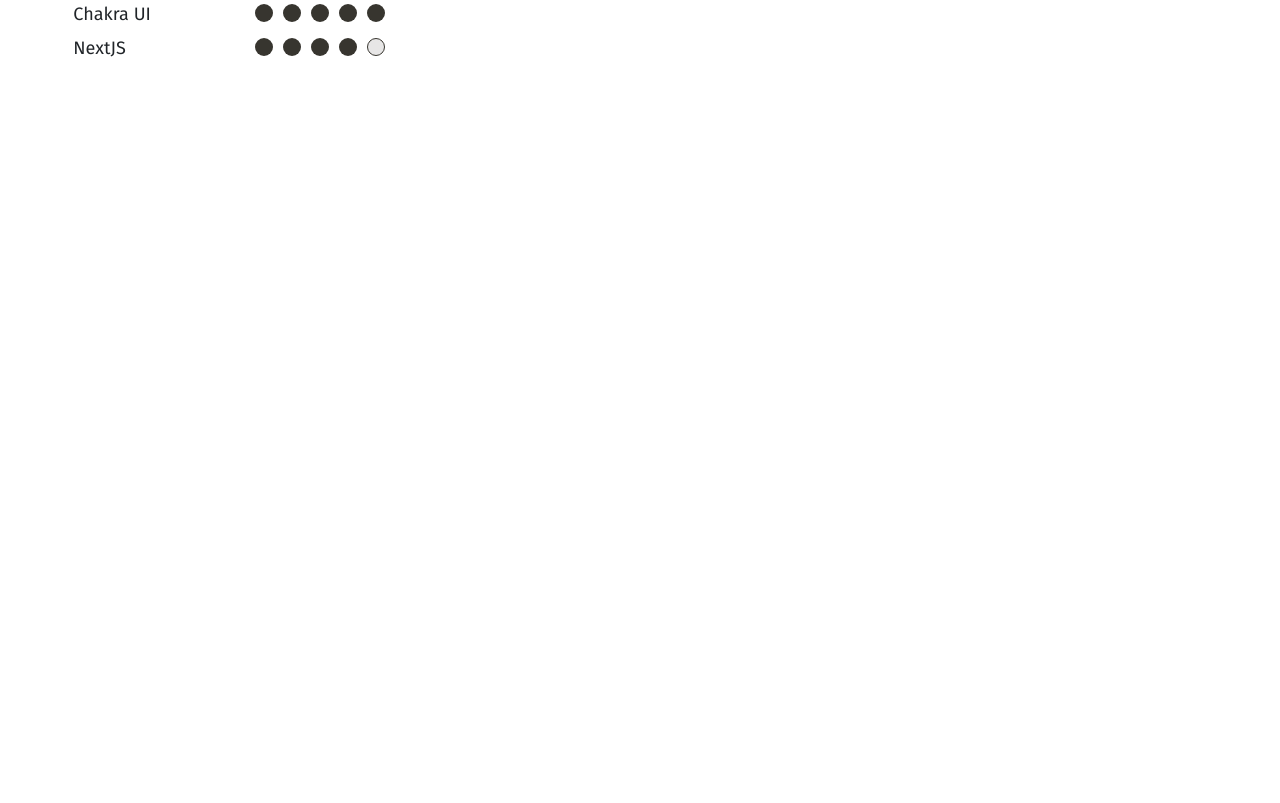
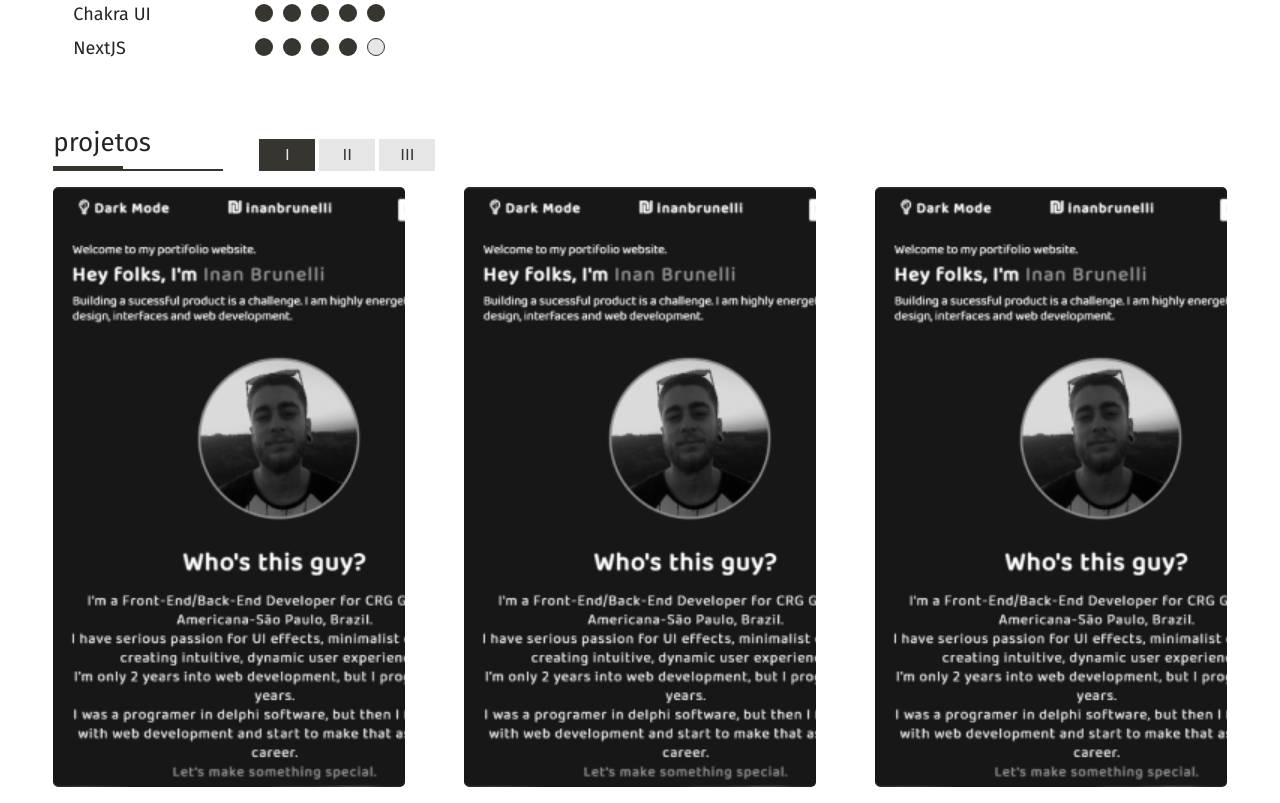
Before and after one commit to inanbruneli/portfolio-2.0, a React (Create React App) app: page / in a window 1280 px wide. Shown: the part 940-1743 px from the top of the page. Before the commit the page ends 1027 px from the top, so only its background shows below. Built offline with nearby package versions, Linux system fonts and the light colour scheme.

Commit message:
projetos done

```diff
--- a/src/App.tsx
+++ b/src/App.tsx
@@ -1,6 +1,7 @@
 import './App.css';
 import Head from "./components/Head";
 import Me from './components/Me';
+import Projects from './components/Projects';
 import Skills from './components/Skills';
 
 export default function App() {
@@ -10,6 +11,7 @@
         <Head />
         <Me />
         <Skills />
+        <Projects />
       </div>
     </div>
   );
--- a/src/components/AboutMe/index.tsx
+++ b/src/components/AboutMe/index.tsx
@@ -12,7 +12,7 @@
         <h1>
           Com 4 anos de experiência no desenvolvimento de aplicações front-end,
           tenho habilidades sólidas em <b>JavaScript</b>, <b>TypeScript</b>, <b>ReactJS</b>,
-          <b>React Native</b>, <b>CSS</b>, <b>Laravel</b>, <b>PostgreSQL</b>, <b>Git</b> e <b>Figma</b>. Com minha experiência, habilidades técnicas e <b>paixão por tecnologia</b>, estou sempre em busca de novos desafios e oportunidades para crescer profissionalmente.
+          <b> React Native</b>, <b>CSS</b>, <b>Laravel</b>, <b>PostgreSQL</b>, <b>Git</b> e <b>Figma</b>. Com minha experiência, habilidades técnicas e <b>paixão por tecnologia</b>, estou sempre em busca de novos desafios e oportunidades para crescer profissionalmente.
         </h1>
       </div>
     </div>
--- /dev/null
+++ b/src/components/Projects/index.scss
@@ -0,0 +1,24 @@
+.item-page {
+  width: 3.5rem;
+  height: 2rem;
+  display: flex;
+  justify-content: center;
+  align-items: center;
+  background-color: var(--c10);
+  color: var(--c1);
+}
+
+.selected{
+  background-color: var(--c1);
+  color: var(--c10);
+}
+
+.container-projects{
+  .item-project{
+    width: 30%;
+    height: 600px;
+    background-image: url('../../assets/images/projects/projeto1.png');
+    background-size: cover;
+    border-radius: 5px;
+  }
+}
--- /dev/null
+++ b/src/components/Projects/index.tsx
@@ -0,0 +1,30 @@
+import './index.scss';
+
+
+export default function Projects() {
+  return (
+    <div className="col-12 mt-2">
+      <div className="d-flex gap-5 align-items-end">
+        <div className="sobre-mim">
+          <h1>projetos</h1>
+          <div className="d-flex borda">
+            <div className="grossa"></div>
+            <div className="fina align-self-end"></div>
+
+          </div>
+        </div>
+        <div className="row pages gap-1">
+          <div className="item-page selected">I</div>
+          <div className="item-page">II</div>
+          <div className="item-page">III</div>
+        </div>
+      </div>
+
+      <div className="d-flex container-projects justify-content-between mt-3">
+        <div className="item-project"></div>
+        <div className="item-project"></div>
+        <div className="item-project"></div>
+      </div>
+    </div>
+  )
+}
--- a/src/components/Skills/index.scss
+++ b/src/components/Skills/index.scss
@@ -35,3 +35,26 @@
     }
   }
 }
+
+@media screen and (max-width: 1000px){
+  .skill-item{
+    width: 100% !important;
+  }
+}
+
+@media screen and (max-width: 1000px){
+  .skill-item{
+    width: 100% !important;
+  }
+
+  .container-skills{
+    margin-top: 8rem !important;
+  }
+}
+
+@media screen and (max-width: 767px){
+
+  .container-skills{
+    margin-top: 3rem !important;
+  }
+}
--- a/src/components/Skills/index.tsx
+++ b/src/components/Skills/index.tsx
@@ -23,15 +23,15 @@
         </div>
       </div>
 
-      <div className="mt-3 d-flex justify-content-between">
+      <div className="mt-3 d-lg-flex d-md-block justify-content-between">
         {aplicacoes.map(aplicacao => (
-          <div className="skill-item">
+          <div className="skill-item mb-5">
             <h1>{aplicacao}</h1>
             <div className="list mt-4">
               {skills.filter(skill => skill.tipo == aplicacao).map(skill => (
                 <div className='d-flex justify-content-between mb-1'>
                   <h2>{skill.linguagem}</h2>
-                  <div className="dots d-flex col-5 justify-content-between">
+                  <div className="dots d-flex col-xl-5 col-lg-6 col-md-6 col-sm-6 col-6 justify-content-between">
                     {makeStars(skill.estrelas)}
                   </div>
                 </div>
```
Also changed, not shown: public/images/projects/project1.png (added), src/assets/images/projects/projeto1.png (added).
